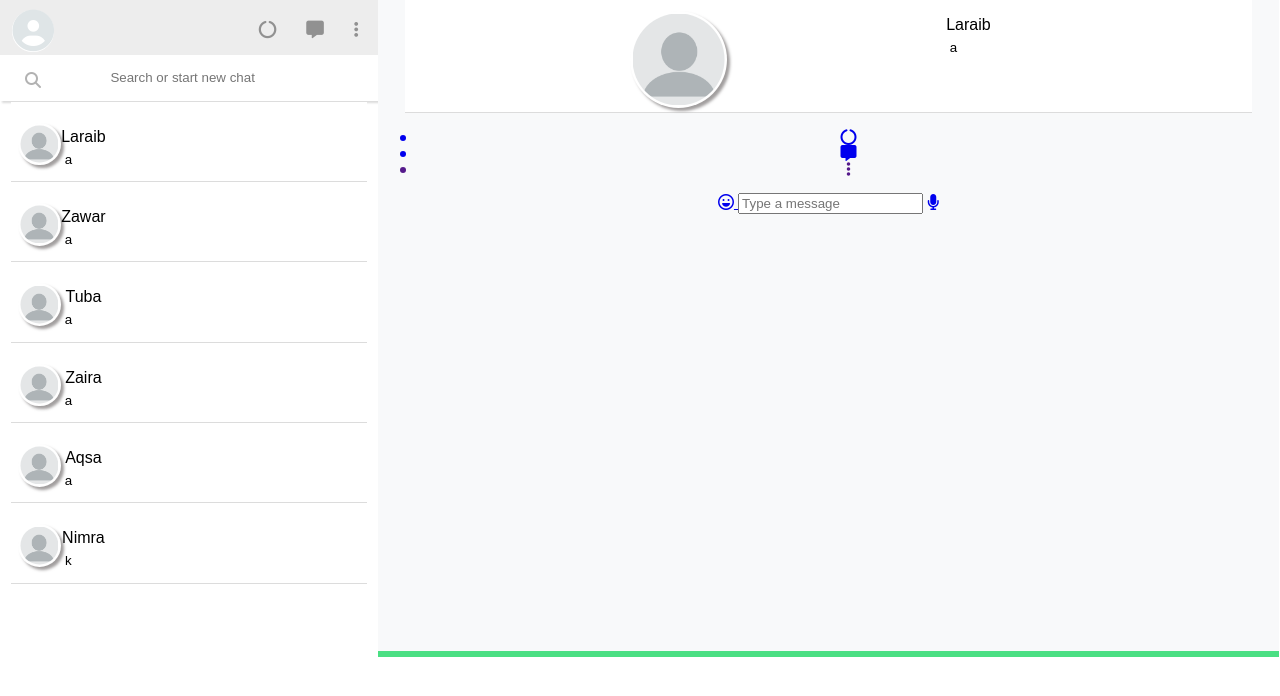
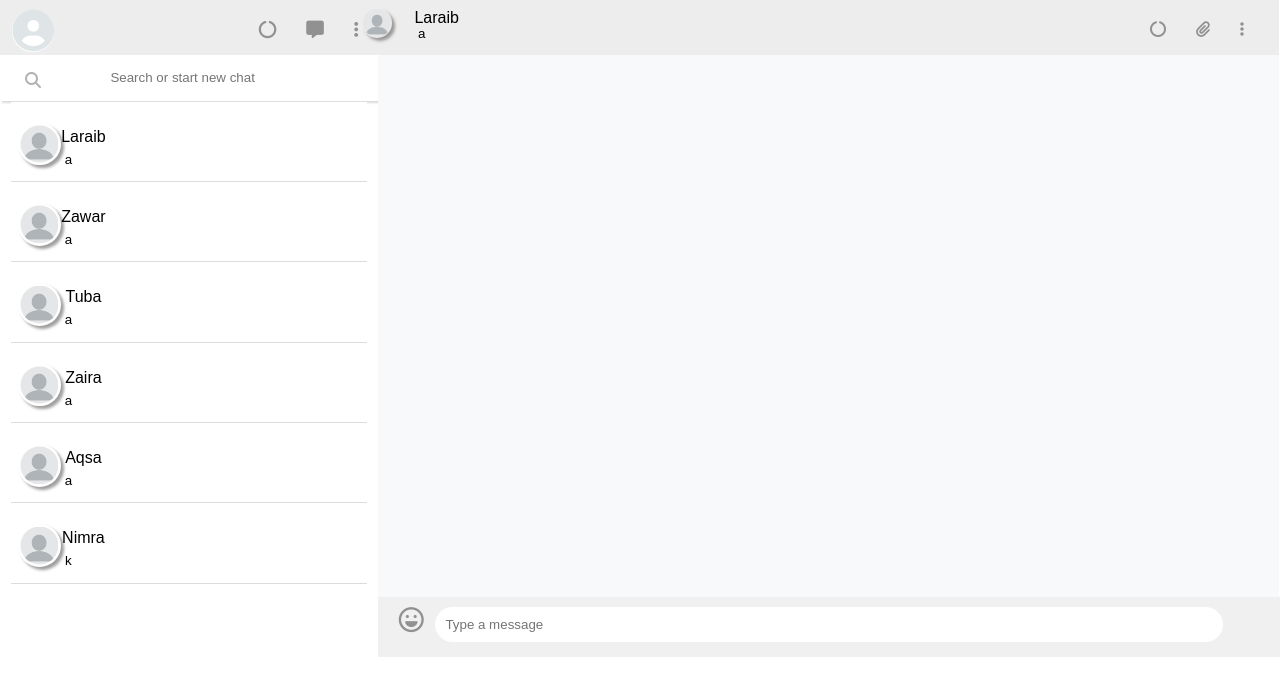
Before and after one commit to Laraib24/Watsapp, a plain HTML site: page index.html in a window 1280 px wide. Drawn offline with Linux system fonts and the light colour scheme.

Commit message:
1st chat view

```diff
--- a/css/main.css
+++ b/css/main.css
@@ -173,9 +173,8 @@ body
 .threads
 {
     padding-top: 1px;
-    z-index: 1;
 }
-.thread-img1 img
+.right-side .thread-img1 img
 {
     width: 11%;
     border-radius: 50%;
@@ -187,7 +186,7 @@ body
     outline: none;
 
 }
-.thread1 button, .thread2 button, .thread3 button, .thread4 button, .thread5 button, .thread6 button
+.right-side .thread1 button, .thread2 button, .thread3 button, .thread4 button, .thread5 button, .thread6 button
 {
     max-width: 94%;
     margin-left: 3%;
@@ -215,3 +214,101 @@ body
     margin-left: -585px;
     margin-top: -10px;
 }
+.left-side .left-header
+{
+    display: flex;
+    max-width: 100%;
+    justify-content: space-between;
+}
+.left-side .left-header .thread1 button
+{
+    width: 100%;
+    margin-top: 10px;
+    height: 55px;
+    border: transparent;
+    border-style: solid;
+    border-width: 0px;
+    border-color: transparent;
+    outline: none;
+    background-color: #ededed;
+}
+.left-side .left-header .left-menu
+{
+    background-color: #ededed;
+}
+.left-side .left-header .left-menu ul
+{
+    height: 33px;
+    margin-right: 20px;
+    display: flex;
+    list-style-type: none;
+}
+.left-side .left-header .left-menu ul li
+{
+    padding: 15px;
+    text-decoration: none;
+    color: #919191;
+}
+.left-side .left-header .thread1 button .title1 h3
+{
+    margin-top: -25px;
+    margin-right: 45px;
+}
+.left-side .left-header .thread1 button .title1 p
+{
+    margin-top: -17px;
+    margin-right: 45px;
+}
+
+.left-side .left-header .thread1 button .thread-img1 img
+{
+    position: relative;
+    left: -360px;
+    top: 7px;
+    width: 4%;
+    border-radius: 50%;
+    border: transparent;
+    box-shadow: 3px 3px 3px #807c7cbd;
+    border-style: solid;
+    border-width: 0px;
+    border-color: transparent;
+    outline: none;
+    padding: 1px;
+}
+
+
+.Type-message
+{
+    height: 60px;
+    width: 100%;
+    margin-right: 0px;
+    margin-left: 0px;
+    position: fixed;
+    background-color: #f0f0f0;
+    margin-top: 542px;
+    margin-bottom: 0;
+
+}
+.Type-message i
+{
+    padding-top: 0.3em;
+    padding-right: 0.3em;
+    color: #919191;
+    font-size: 25px;
+    justify-content: space-between;
+}
+
+.Type-message input
+{
+    width: 60%;
+    margin-left: 0%;
+    margin-right: 30%;
+    margin-top: 10px;
+    border-radius: 40px;
+    padding: 10px;
+    border-style: solid;
+    border-width: 0px;
+    border-color: transparent;
+    outline: none;
+    text-align: start;
+}
--- a/index.html
+++ b/index.html
@@ -100,6 +100,7 @@
     </div>
 <div class="left-side">
 <!--
+    <div class="initial-screen">
         <div class="leftimg">
             <img src="images/chat.jpg" alt="">
         </div>
@@ -112,8 +113,9 @@
         <div class="body-footer">
              <p> <i class="fas fa-desktop"></i> WatsApp is available for Windows. <a href="#" >Get it here.</a></p>
         </div>
-    </div>      -->
-
+    </div>
+-->
+<div class="view1">
   <div class="left-header">
     <div class="thread1">
         <button>
@@ -129,20 +131,22 @@
         <div class="left-menu">
             <ul>
                 <a href="#"> <li> <i class="fas fa-circle-notch"></i></li> </a>
-                <a href="#"><li> <i class="fas fa-comment-alt"></i> </li> </a>
+                <a href="#"><li> <i class="fas fa-paperclip"></i> </li> </a>
                 <a href=""><li> <i class="fas fa-ellipsis-v"></i></li> </a>
              </ul>
         </div>
   </div>
   <div class="Chat1">
 
+
   </div>
   <div class="Type-message">
-      <a href="#"> <i class="far fa-laugh"></i> </a>
+      <i class="far fa-laugh"></i>
       <input type="text" placeholder="Type a message">
-      <a href="#"> <i class="fas fa-microphone"></i> </a>
-
+      <i class="fas fa-microphone"></i>
   </div>
+</div>
+</div>
 
 
 </body>
```
